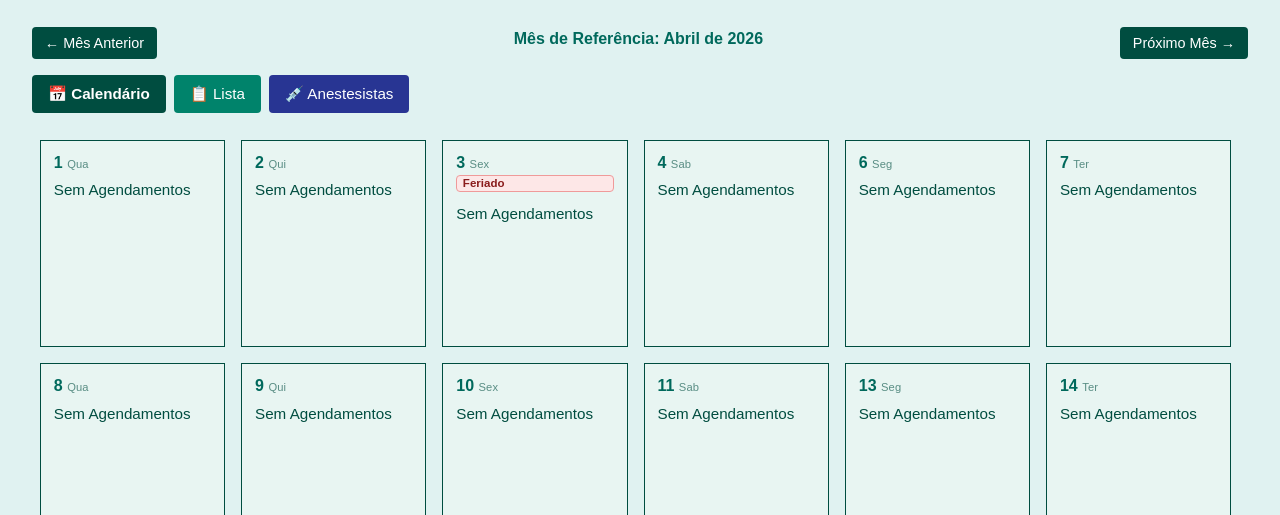
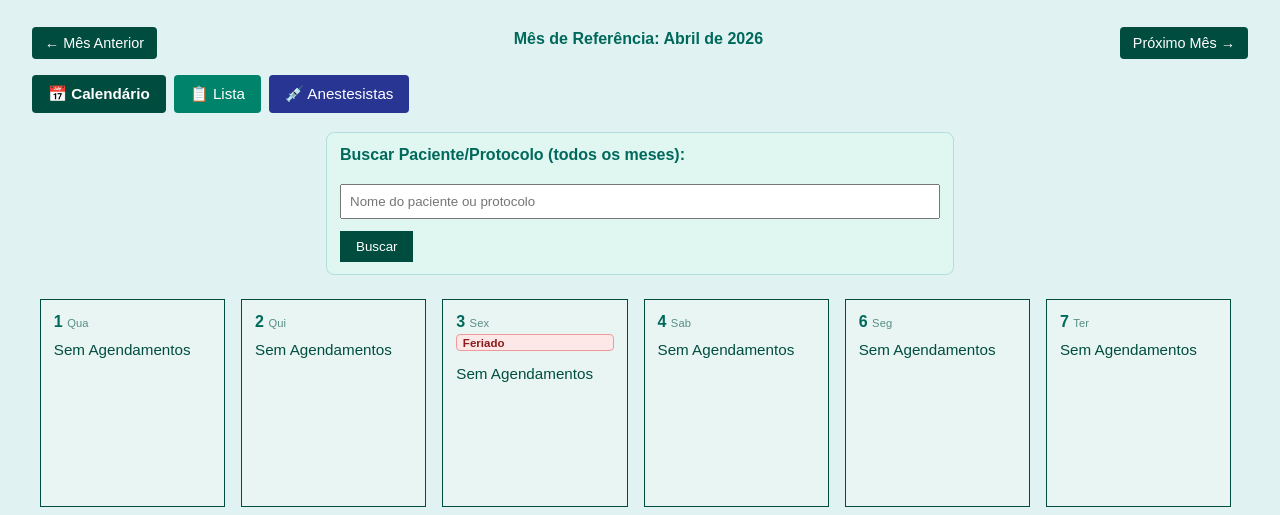
Before and after one commit to mugO-Stuff/mine, a Flask app: page / in a window 1280 px wide. Shown: the part 113-628 px from the top of the page. Run offline with Flask 3, Linux system fonts and the light colour scheme.

Commit message:
pesquisar paciente

```diff
--- a/app.py
+++ b/app.py
@@ -518,9 +518,12 @@ def index():
     next_month_year, next_month_num = normalize_month(year, month + 1)
     doctor_filter = request.args.get('medico', '').strip()
     protocol_filter = request.args.get('protocolo', '').strip()
+    calendar_search = request.args.get('paciente_busca', '').strip()
     month_start = date(year, month, 1)
     month_end = date(next_month_year, next_month_num, 1)
     all_appointments = []
+    calendar_search_results = []
+    calendar_search_match_ids = set()
     query = Agendamento.query.filter(
         Agendamento.data >= month_start,
         Agendamento.data < month_end
@@ -531,6 +534,14 @@ def index():
         if protocol_filter:
             query = query.filter(Agendamento.protocolo.contains(protocol_filter))
         all_appointments = query.all()
+
+    if view_mode == 'calendar' and calendar_search:
+        search_norm = calendar_search.lower()
+        calendar_search_results = Agendamento.query.filter(
+            (func.lower(Agendamento.nome_paciente).contains(search_norm)) |
+            (func.lower(func.coalesce(Agendamento.protocolo, '')).contains(search_norm))
+        ).order_by(Agendamento.data.desc(), Agendamento.hora.desc()).limit(200).all()
+        calendar_search_match_ids = {item.id for item in calendar_search_results}
 
     reminder_status = {}
     for appt in Agendamento.query.filter(
@@ -580,6 +591,9 @@ def index():
         medicos=medicos,
         doctor_filter=doctor_filter,
         protocol_filter=protocol_filter,
+        calendar_search=calendar_search,
+        calendar_search_results=calendar_search_results,
+        calendar_search_match_ids=calendar_search_match_ids,
         reminder_status=reminder_status,
         today=today,
         anestesista_por_dia=anestesista_por_dia,
--- a/templates/index.html
+++ b/templates/index.html
@@ -50,6 +50,39 @@
     </form>
 {% endif %}
 
+{% if view_mode == 'calendar' %}
+    <form method="get" class="filter-form">
+        <input type="hidden" name="year" value="{{ year }}">
+        <input type="hidden" name="month" value="{{ month }}">
+        <input type="hidden" name="view" value="calendar">
+        <label for="paciente_busca">Buscar Paciente/Protocolo (todos os meses):</label>
+        <input type="text" id="paciente_busca" name="paciente_busca" value="{{ calendar_search }}" placeholder="Nome do paciente ou protocolo">
+        <button type="submit">Buscar</button>
+        {% if calendar_search %}
+            <a class="clear-filter" href="{{ url_for('index', year=year, month=month, view='calendar') }}">Limpar</a>
+        {% endif %}
+    </form>
+
+    {% if calendar_search %}
+        <div class="calendar-search-results">
+            <h3>Resultados da busca: "{{ calendar_search }}"</h3>
+            {% if calendar_search_results %}
+                <ul>
+                    {% for item in calendar_search_results %}
+                        <li>
+                            <strong>{{ item.nome_paciente }}</strong>
+                            <span> | Protocolo: {{ item.protocolo or '-' }} | {{ item.data.strftime('%d/%m/%Y') }} às {{ item.hora.strftime('%H:%M') }}</span>
+                            <a class="action-link" href="{{ url_for('index', year=item.data.year, month=item.data.month, view='calendar', paciente_busca=calendar_search) }}">Abrir mês</a>
+                        </li>
+                    {% endfor %}
+                </ul>
+            {% else %}
+                <p class="empty-state">Nenhum resultado encontrado em qualquer mês.</p>
+            {% endif %}
+        </div>
+    {% endif %}
+{% endif %}
+
 {% if 'user_id' in session and current_user.grau in (2, 3) %}
     <a class="new-appointment" href="{{ url_for('create') }}">Novo Agendamento</a>
 {% endif %}
@@ -76,7 +109,7 @@
                 <div class="appointments-list">
                     {% if appts %}
                         {% for appt in appts %}
-                            <div class="appointment {% if appt.esta_concluido %}appointment-done{% endif %} {% if reminder_status.get(appt.id) %}{{ reminder_status.get(appt.id) }}{% endif %}" data-hora="{{ appt.hora.strftime('%H:%M') }}" data-paciente="{{ appt.nome_paciente }}" data-medico="{{ appt.nome_medico }}" data-crm="{{ appt.crm_medico }}" data-procedimento="{{ appt.procedimento }}" data-cid="{{ appt.cid_procedimento }}" data-observacao="{{ appt.observacao or '-' }}" data-protocolo="{{ appt.protocolo or '' }}" data-sala-cirurgica="{{ appt.sala_cirurgica or '' }}" data-quarto="{{ appt.quarto or '' }}" data-concluido="{{ '1' if appt.esta_concluido else '0' }}"{% if 'user_id' in session %} data-numero-procedimento="{{ appt.numero_procedimento or '-' }}"{% endif %}{% if 'user_id' in session and current_user.grau in (2, 3) %} data-internacao-url="{{ url_for('internacao', id=appt.id) }}" data-internacao-pending="{{ '1' if not appt.sala_cirurgica or not appt.quarto else '0' }}" data-edit-url="{{ url_for('edit', id=appt.id) }}" data-delete-url="{{ url_for('delete', id=appt.id) }}"{% endif %}>
+                            <div class="appointment {% if appt.esta_concluido %}appointment-done{% endif %} {% if reminder_status.get(appt.id) %}{{ reminder_status.get(appt.id) }}{% endif %} {% if calendar_search and appt.id in calendar_search_match_ids %}search-match{% endif %}" data-hora="{{ appt.hora.strftime('%H:%M') }}" data-paciente="{{ appt.nome_paciente }}" data-medico="{{ appt.nome_medico }}" data-crm="{{ appt.crm_medico }}" data-procedimento="{{ appt.procedimento }}" data-cid="{{ appt.cid_procedimento }}" data-observacao="{{ appt.observacao or '-' }}" data-protocolo="{{ appt.protocolo or '' }}" data-sala-cirurgica="{{ appt.sala_cirurgica or '' }}" data-quarto="{{ appt.quarto or '' }}" data-concluido="{{ '1' if appt.esta_concluido else '0' }}"{% if 'user_id' in session %} data-numero-procedimento="{{ appt.numero_procedimento or '-' }}"{% endif %}{% if 'user_id' in session and current_user.grau in (2, 3) %} data-internacao-url="{{ url_for('internacao', id=appt.id) }}" data-internacao-pending="{{ '1' if not appt.sala_cirurgica or not appt.quarto else '0' }}" data-edit-url="{{ url_for('edit', id=appt.id) }}" data-delete-url="{{ url_for('delete', id=appt.id) }}"{% endif %}>
                                 <p>{{ appt.hora.strftime('%H:%M') }} - <span class="{% if appt.esta_concluido %}appointment-patient-done{% endif %}">{{ appt.nome_paciente }}</span></p>
                                 {% if 'user_id' in session %}
                                     <p><strong>Nº Procedimento:</strong> {{ appt.numero_procedimento or '-' }}</p>
```
Also changed, not shown: static/css/style.css (+33 -0 lines).
